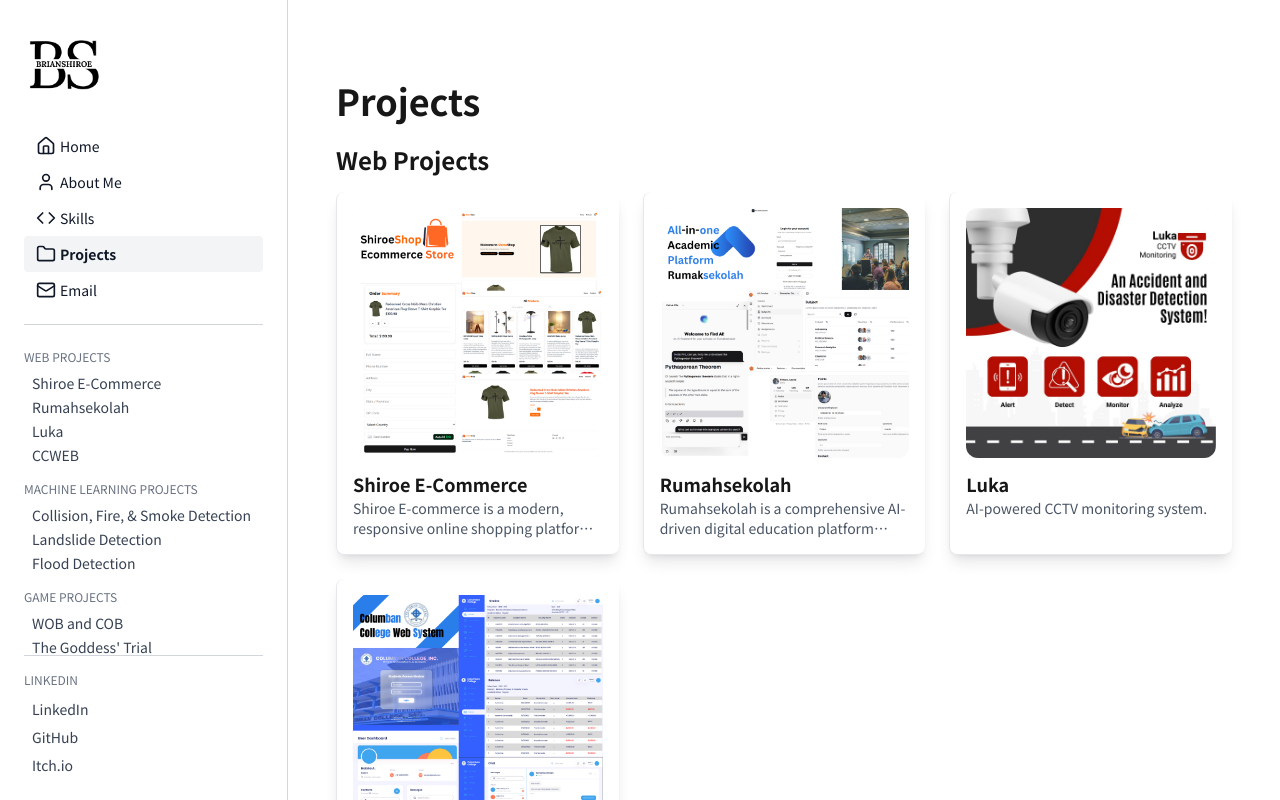
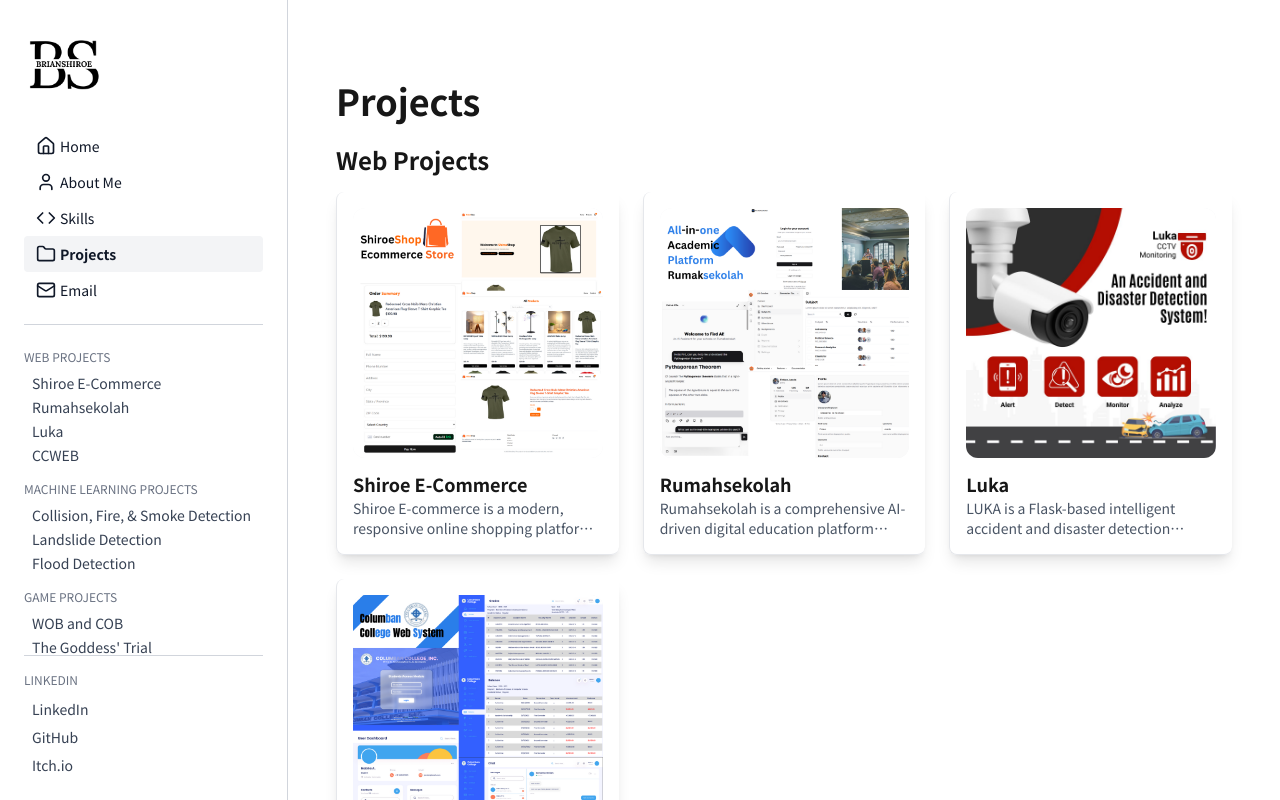
Before and after one commit to BrianShiroe/portfolio, a Next.js app: page /en/projects in a window 1280 px wide. Shown: the top 800 px of the page. Built offline with nearby package versions, Linux system fonts and the light colour scheme.

Commit message:
[feat] luka desc

```diff
--- a/data/projects.ts
+++ b/data/projects.ts
@@ -26,7 +26,7 @@
       {
         id: "luka",
         title: "Luka",
-        desc: "AI-powered CCTV monitoring system.",
+        desc: "LUKA is a Flask-based intelligent accident and disaster detection system that uses YOLO, OpenCV, CCTV, and IoT cameras for real-time monitoring and automated alerting. Developed as a final thesis project by Brian O. Haw, Maria Zorene J. Ramos, and Mark Angelo P. Santonil, the system is designed to enhance public safety by detecting road collisions, fires, floods, and other emergencies through deep learning–powered video analysis. By integrating with existing surveillance infrastructures, LUKA minimizes response times, improves situational awareness, and provides sample feeds and demonstration data to showcase its capabilities.",
         href: "/projects/luka",
         image: "/images/projects/luka-1.jpg",
         githubLink: "https://github.com/BrianShiroe/luka",
```
